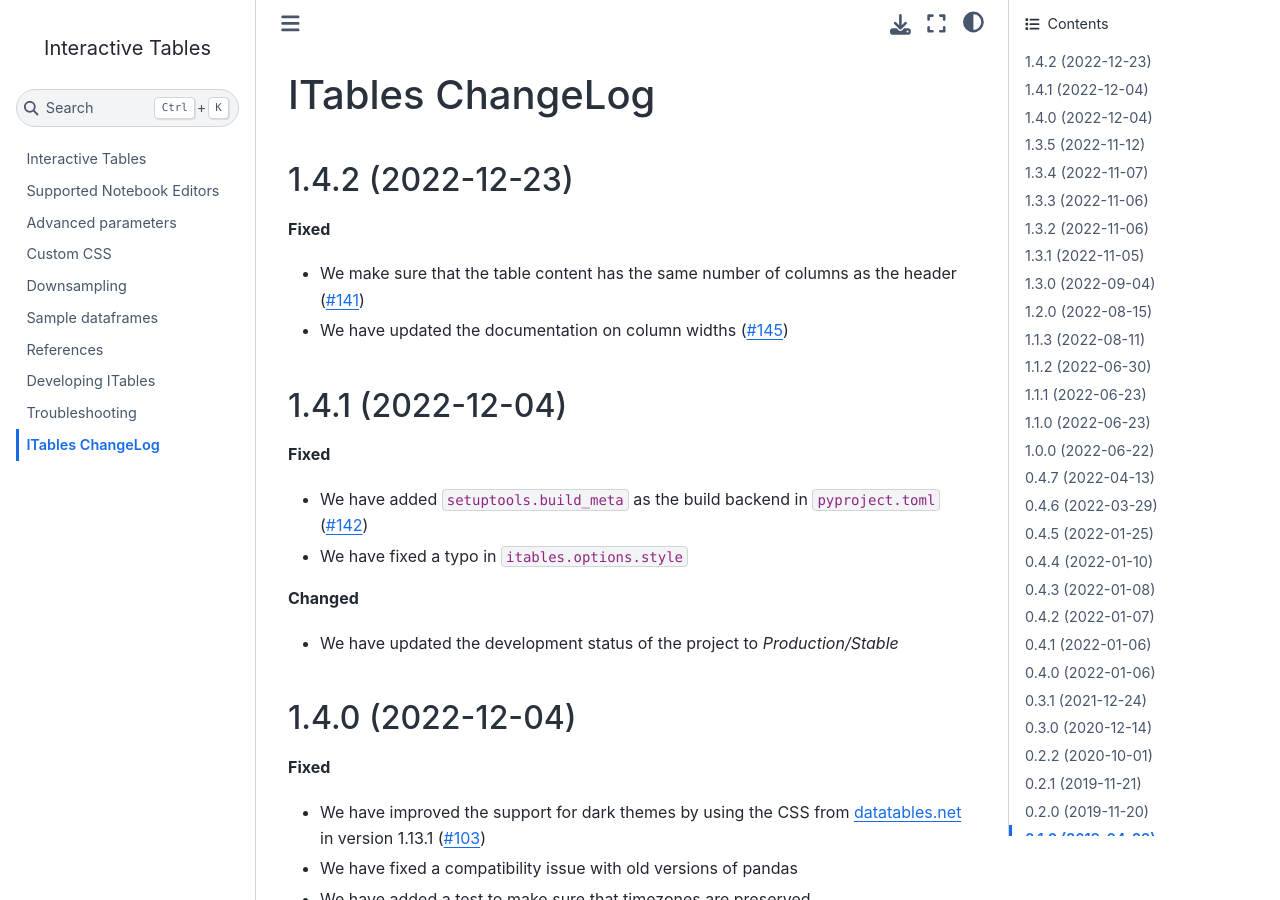
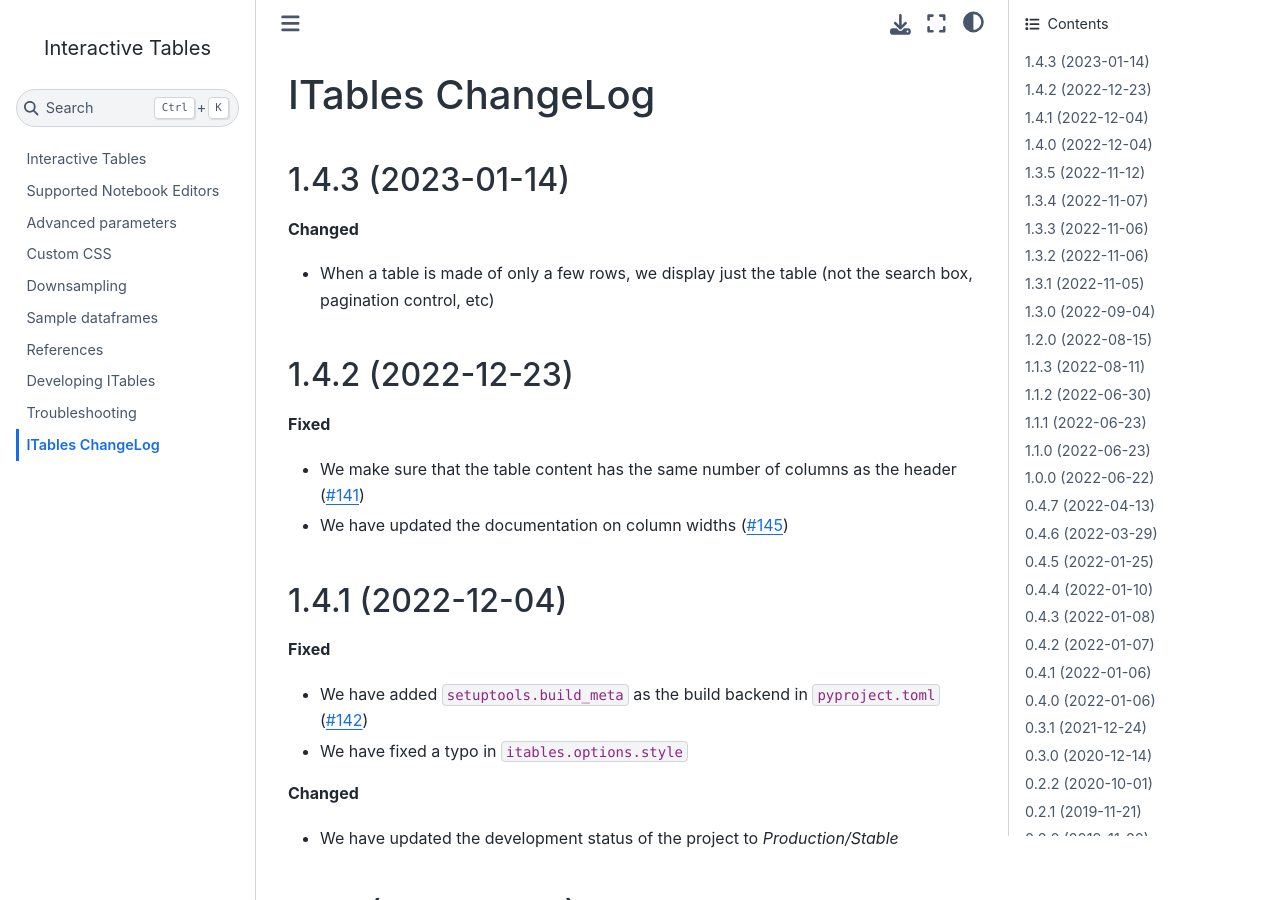
Before and after one commit to mwouts/itables, a Jupyter Book: the page built from docs/changelog.md, in a window 1280 px wide and 900 px high. Built offline with Jupyter Book 1.0.4 settings and Sphinx 7.4.7 and the Sphinx Book theme 1.1.4, drawn with Linux system fonts in a browser that asks for light colours.

Commit message:
Version 1.4.3

```diff
--- a/docs/changelog.md
+++ b/docs/changelog.md
@@ -1,5 +1,12 @@
 ITables ChangeLog
 =================
+
+1.4.3 (2023-01-14)
+------------------
+
+**Changed**
+- When a table is made of only a few rows, we display just the table (not the search box, pagination control, etc)
+
 
 1.4.2 (2022-12-23)
 ------------------
--- a/itables/version.py
+++ b/itables/version.py
@@ -1,3 +1,3 @@
 """ITables' version number"""
 
-__version__ = "1.4.2"
+__version__ = "1.4.3"
```
Also changed, not shown: 1 other file.
